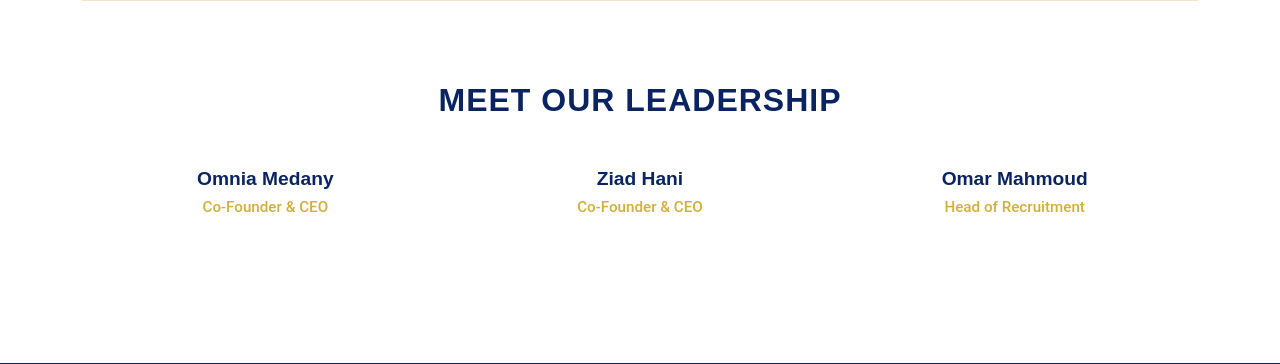
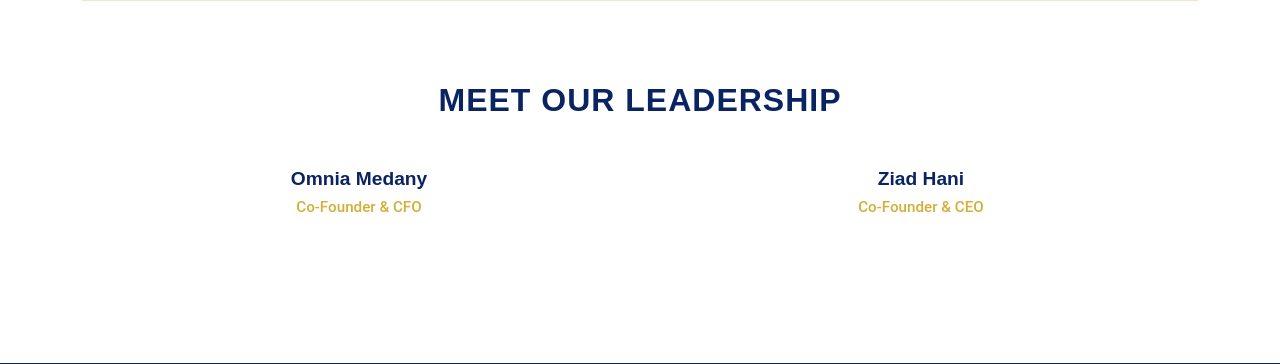
Before and after one commit to ehabahmed2/career_core, a Django app: page /about/ in a window 1280 px wide. Shown: the part 1823-2187 px from the top of the page. Run offline with Django 4.2, Linux system fonts and the light colour scheme.

Commit message:
updated founders

```diff
--- a/templates/about/about.html
+++ b/templates/about/about.html
@@ -348,17 +348,12 @@
             <div class="team-member">
                 {% comment %} <img src="{% static 'images/founder2.jpeg' %}" alt="Sarah Mohamed" class="member-photo"> {% endcomment %}
                 <h3 class="member-name">Omnia Medany</h3>
-                <p class="member-position">Co-Founder & CEO</p>
+                <p class="member-position">Co-Founder & CFO</p>
             </div>
 
             <div class="team-member">
                 <h3 class="member-name">Ziad Hani</h3>
                 <p class="member-position">Co-Founder & CEO</p>
-            </div>
-
-            <div class="team-member">
-                <h3 class="member-name">Omar Mahmoud</h3>
-                <p class="member-position">Head of Recruitment</p>
             </div>
         </div>
     </div>
```
